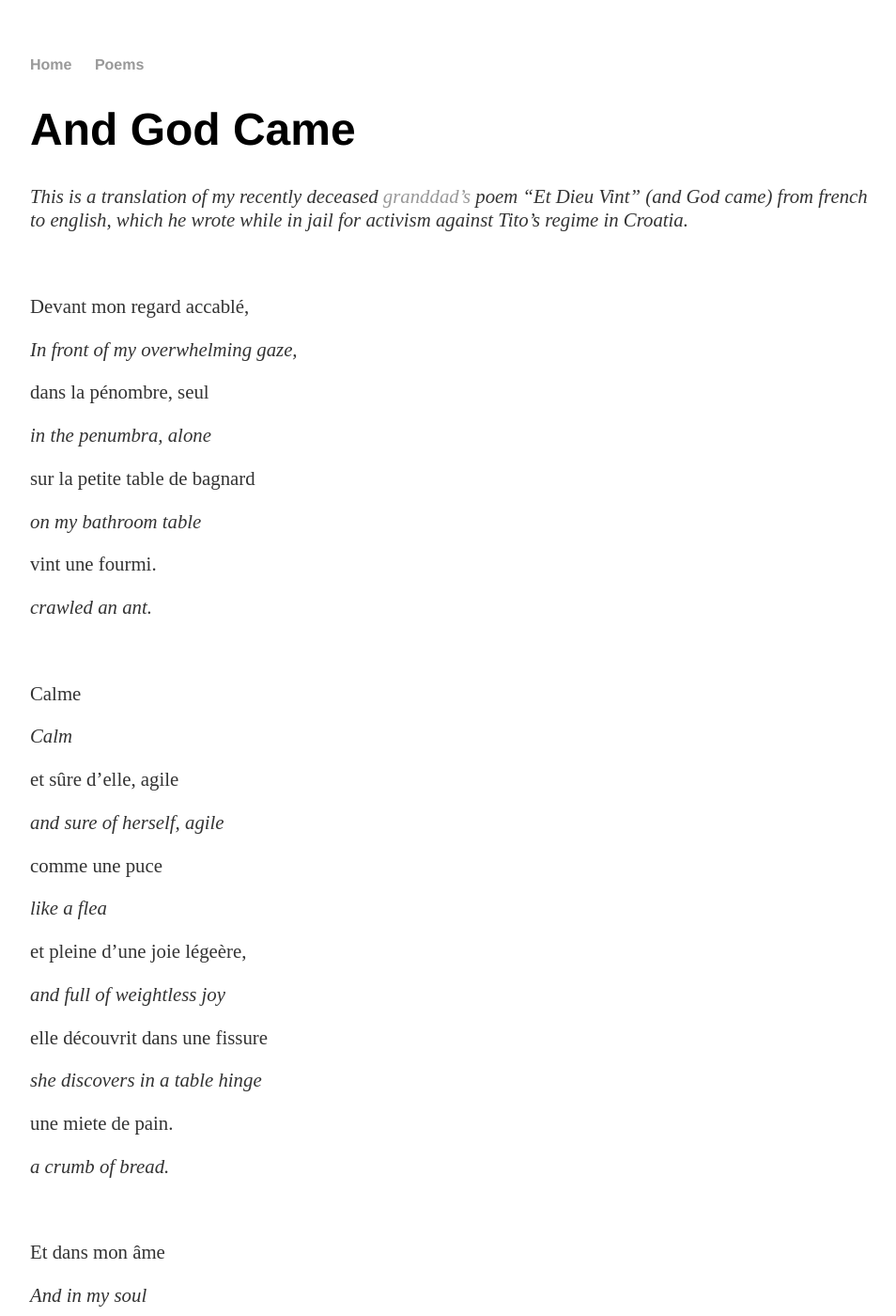
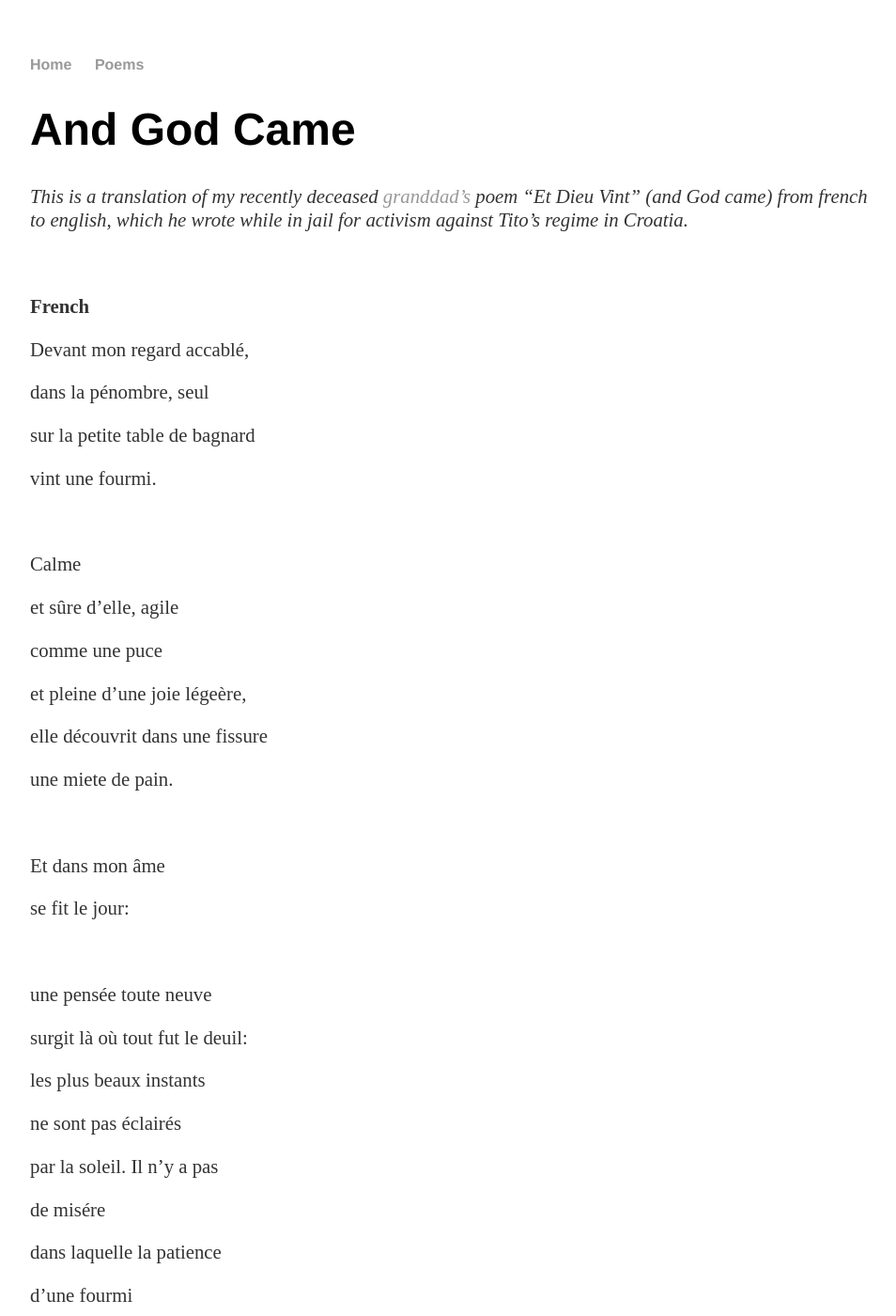
Before and after one commit to ftripier/ftripier.github.io, a Jekyll site: the page built from _posts/2020-03-11-and-god-came.markdown, in a window 1280 px wide and 1400 px high. Shown: the whole window at 94% size, without its empty margins (160-1114 px from the left). Built offline with Jekyll 4.4.1, drawn with Linux system fonts in a browser that asks for light colours; our own code applies the rules of GitHub Pages for plain Markdown files; some of the changed lines change nothing that is shown; some of the changed text lies outside the part shown.

Commit message:
keep  em seperated

```diff
--- a/_posts/2020-03-11-and-god-came.markdown
+++ b/_posts/2020-03-11-and-god-came.markdown
@@ -2,103 +2,115 @@
 
 &nbsp;
 
+**French**
+
 Devant mon regard accablé,
-
-_In front of my overwhelming gaze,_
 
 dans la pénombre, seul
 
-_in the penumbra, alone_
-
 sur la petite table de bagnard
 
-_on my bathroom table_
-
 vint une fourmi.
-
-_crawled an ant._
 
 &nbsp;
 
 Calme
 
-_Calm_
-
 et sûre d'elle, agile
-
-_and sure of herself, agile_
 
 comme une puce
 
-_like a flea_
-
 et pleine d'une joie légeère,
-
-_and full of weightless joy_
 
 elle découvrit dans une fissure
 
-_she discovers in a table hinge_
-
 une miete de pain.
-
-_a crumb of bread._
 
 &nbsp;
 
 Et dans mon âme
 
-_And in my soul_
-
 se fit le jour:
-
-_was born:_
 
 &nbsp;
 
 une pensée toute neuve
 
-_a brand new thought_
-
 surgit là où tout fut le deuil:
-
-_surges from where there was only mourning:_
 
 les plus beaux instants
 
-_the most beautiful moments_
-
 ne sont pas éclairés
-
-_are hidden_
 
 par la soleil. Il n'y a pas
 
-_from the sun's light. There is no_
-
 de misére
-
-_misery_
 
 dans laquelle la patience
 
-_in which the patience_
-
 d'une fourmi
-
-_of an ant_
 
 ne trouvera pas une étincelle
 
-_will not make the spark_
-
 pur éclairer le coeur
-
-_to cast light upon the heart_
 
 endolori.
 
-_in suffering._
+&nbsp;
+
+**English**
+
+In front of my overwhelming gaze,
+
+in the penumbra, alone
+
+on my bathroom table
+
+crawled an ant.
+
+&nbsp;
+
+Calm
+
+and sure of herself, agile
+
+like a flea
+
+and full of weightless joy
+
+she discovers in a table hinge
+
+a crumb of bread.
+
+&nbsp;
+
+And in my soul
+
+was born:
+
+&nbsp;
+
+a brand new thought
+
+surges from where there was only mourning:
+
+the most beautiful moments
+
+are hidden
+
+from the sun's light. There is no
+
+misery
+
+in which the patience
+
+of an ant
+
+will not make the spark
+
+that casts light upon the heart
+
+in suffering.
 
 &nbsp;
 
```
